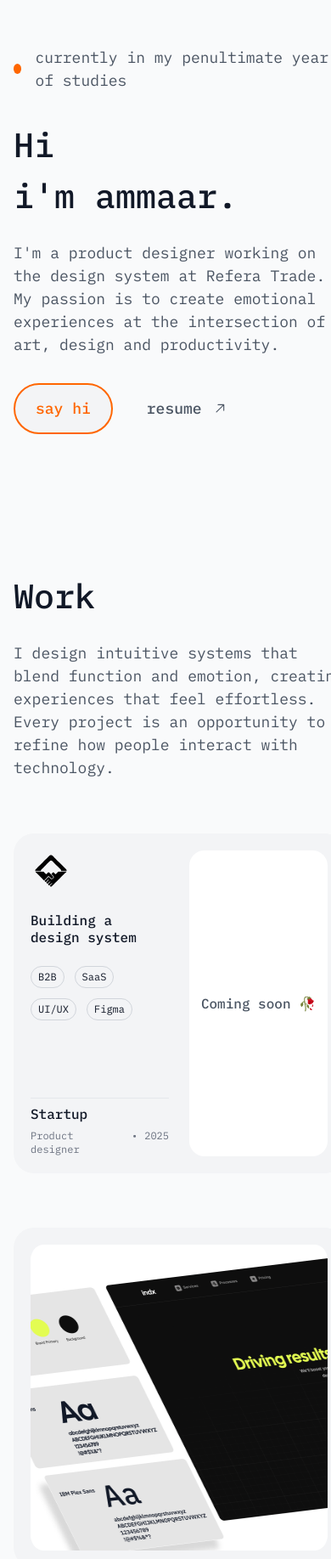
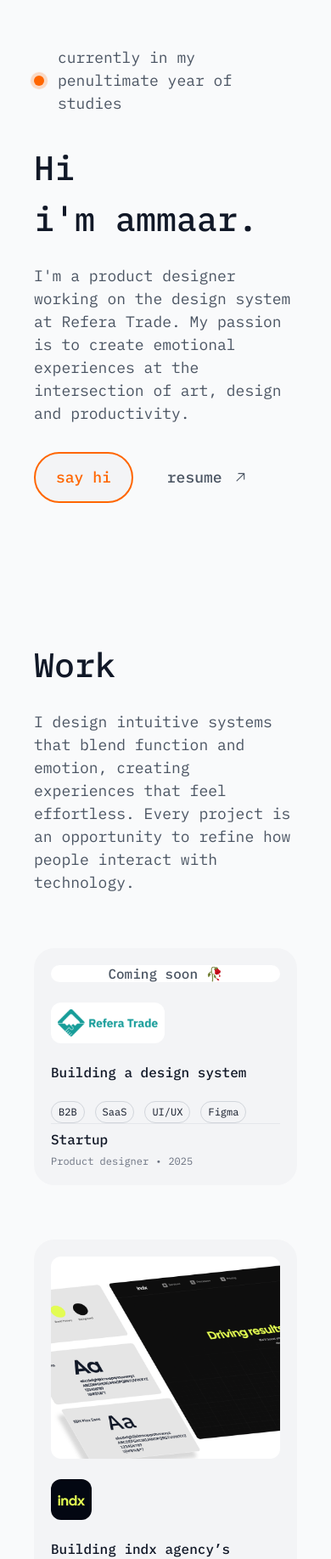
Before and after one commit to Amm44r/portfolio, a Next.js app: page / in a window 390 px wide. Shown: the part 106-1941 px from the top of the page at 85% size. Built offline with nearby package versions, Linux system fonts and the light colour scheme.

Commit message:
added mobile responsiveness

```diff
--- a/app/globals.css
+++ b/app/globals.css
@@ -86,6 +86,12 @@ body {
     transition: transform 0.3s cubic-bezier(0.34, 1.56, 0.64, 1);
 }
 
+@media (max-width: 640px) {
+  .project_card {
+    height: auto; /* Let content size naturally on small screens */
+  }
+}
+
 .project_card:hover {
     transform: translateY(-16px);
 }
@@ -127,19 +133,22 @@ body {
     height: 12px;
     background: #FF6600;
     border-radius: 50%;
+    flex-shrink: 0; /* ✨ Prevents shrinking */
   }
 
 .pulse::before {
   content: '';
   position: absolute;
-    top: -12px; /* Half of the pulse size */
-    left: -12px; /* Half of the pulse size */
-    width: 36px; /* Maximum pulse size */
-    height: 36px; /* Maximum pulse size */
+  top: -12px;
+  left: -12px;
+  width: 36px;
+  height: 36px;
   background: #FF6600;
   border-radius: 50%;
   opacity: 0;
   animation: pulseAnimate 2s ease-out infinite;
+  pointer-events: none;
+  flex-shrink: 0; /* just in case */
 }
 
 @keyframes pulseAnimate {
--- a/components/Footer.tsx
+++ b/components/Footer.tsx
@@ -28,8 +28,8 @@ const Footer = () => {
         {/* Toast Notifications */}
         <Toaster position="top-center" reverseOrder={false} />
 
-        <div className='flex flex-col sm:flex-row gap-4 sm:gap-[4px] items-center'>
-              <button onClick={() => scrollToSection("hero")}><BiHomeAlt className="w-[16px] h-[16px] m-[12px] icon" /></button>
+        <div className='flex flex-col sm:flex-row sm:gap-[4px] gap-[16px] items-center'>
+              <button onClick={() => scrollToSection("hero")}><BiHomeAlt className="w-[24px] h-[24px] m-[12px] icon" /></button>
               <span className='flex items-center text-[24px]'>·</span>
               <span
                 className="inline-flex h-[24px] items-center ibm-plex-mono-medium text-[18px] leading-[24px] text-gray-900 cursor-pointer gap-[8px] px-[16px] py-[8px] transition-all duration-300 ease-in-out"
@@ -45,7 +45,7 @@ const Footer = () => {
               </a>
           </div>
           <div className='flex flex-col sm:flex-row gap-8 sm:gap-16'>
-              <div className='flex flex-col'>
+              <div className='flex flex-col items-center justify-center'>
                   <span className='text-gray-600 ibm-plex-mono-medium text-[18px]'>portfolio 2025</span>
               </div>
           </div>
--- a/components/Hero.tsx
+++ b/components/Hero.tsx
@@ -33,13 +33,13 @@ const itemVariants = (initialY: number, delay: number) => ({
 const Hero = () => {
   return (
     <motion.section
-      className="py-32"
+      className="flex flex-col py-[128px] items-center"
       initial="hidden"
       animate="visible"
       variants={containerVariants}
       id='hero'
     >
-        <div className="max-w-[880px] sm:mx-auto mx-[16px] w-full flex flex-col justify-start">
+        <div className="max-w-[880px] px-[40px] w-full flex flex-col justify-start">
 
           {/* First Div: Internship Status */}
           <motion.div
--- a/components/Play.tsx
+++ b/components/Play.tsx
@@ -27,12 +27,12 @@ const itemVariants = (initialY: number, delay: number) => ({
 const Play = () => {
     return (
         <motion.div
-          className="py-32"
+          className="flex flex-col py-[128px] items-center"
           initial="hidden"
           animate="visible"
           variants={containerVariants}
         >
-            <div className="max-w-[880px] sm:mx-auto mx-[16px] w-full flex flex-col justify-start">
+            <div className="max-w-[880px] px-[40px] w-full flex flex-col justify-start">
               <div className='flex flex-col gap-[24px]'>
                 {/* Second Div: Static Text */}
                 <motion.h1
--- a/components/Projects.tsx
+++ b/components/Projects.tsx
@@ -27,7 +27,7 @@ const containerVariants = {
 const Projects = () => {
   return (
     <motion.div
-    className='flex flex-col w-full justify-center sm:mx-auto mx-[16px] items-center'
+    className='flex flex-col w-full justify-center px-[40px] items-center'
     initial="hidden"
     animate="visible"
     variants={containerVariants}
@@ -58,7 +58,7 @@ const Projects = () => {
                 <motion.div className='flex w-full' /* refera trade */
                 variants={itemVariants(32, 0.8)}
                 >
-                    <a className='project_card w-full mx-auto'
+                    <a className='project_card sm:flex sm:flex-row flex-col-reverse w-full mx-auto'
                     //href='refera-trade'
                     // target="_blank"
                     //rel="noopener noreferrer"
@@ -68,7 +68,7 @@ const Projects = () => {
                                 <img
                                     src="/images/refera_logo.svg"
                                     alt="Refera Logo"
-                                    className="w-[48px] h-[48px]"
+                                    className="w-[134px] h-[48px]"
                                 />
                                 <span className='text-gray-900 ibm-plex-mono-medium text-[16px] leading-[20px]'>
                                     Building a design system
@@ -102,17 +102,18 @@ const Projects = () => {
                 <motion.div className='flex w-full' /* indx agency */
                 variants={itemVariants(32, 0.9)}
                 >
-                    <a className='project_card w-full mx-auto'
+                    <a className='project_card sm:flex sm:flex-row flex-col w-full mx-auto'
                     href='indx-agency'
                     target="_blank"
                     rel="noopener noreferrer"
                     >
                         <img
+                            className='w-full h-full object-cover'
                             src="/images/indx-agency/cover.png"
                             alt="indx agency cover"
                         />
                         <div className='flex flex-col w-full h-full'>
-                            <div className='flex flex-col gap-[24px] w-full h-full border-b border-gray-300"'>
+                            <div className='flex flex-col gap-[24px] w-full h-full border-b border-gray-300 sm:pb-0 pb-[16px]'>
                                 <img
                                     src="/images/indx_logo.svg"
                                     alt="indx agency logo"
```
Also changed, not shown: public/images/indx_logo.svg, public/images/refera_logo.svg. Lines whose indentation alone changed are shown as unchanged.
